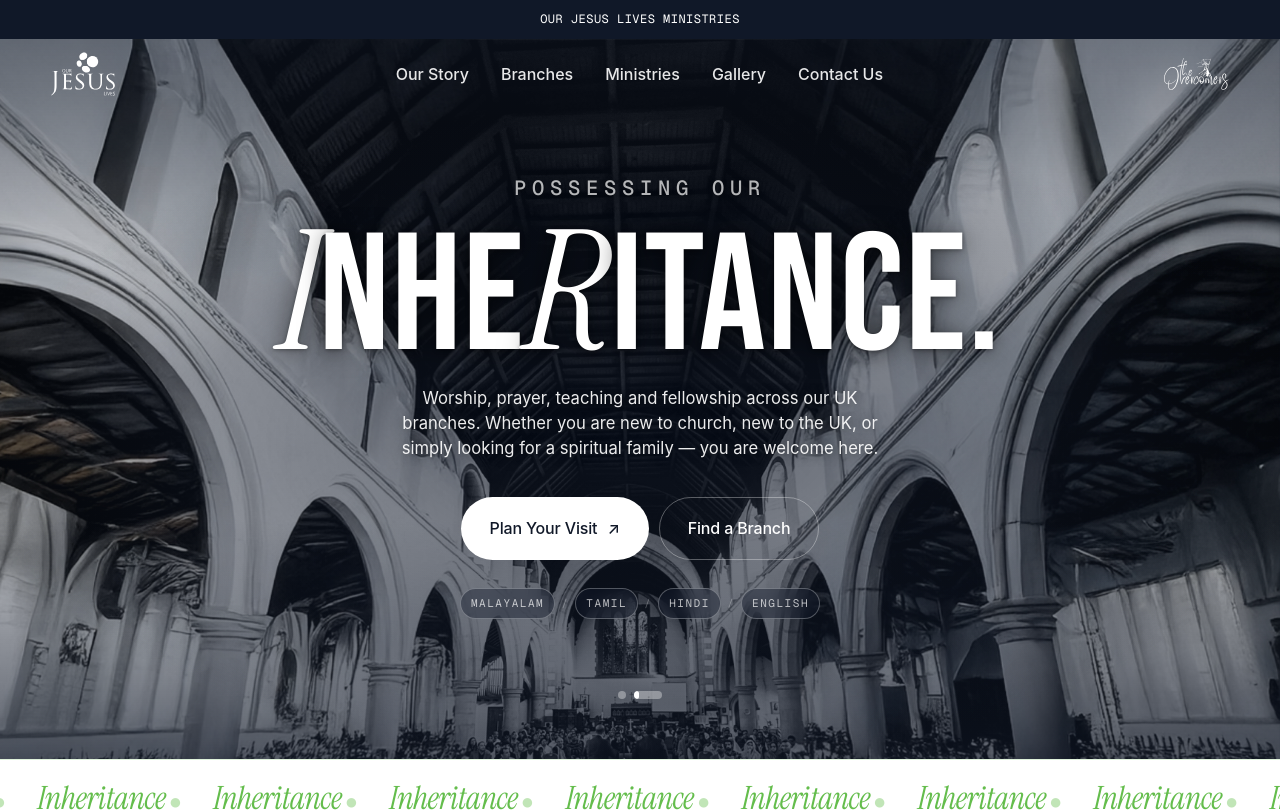
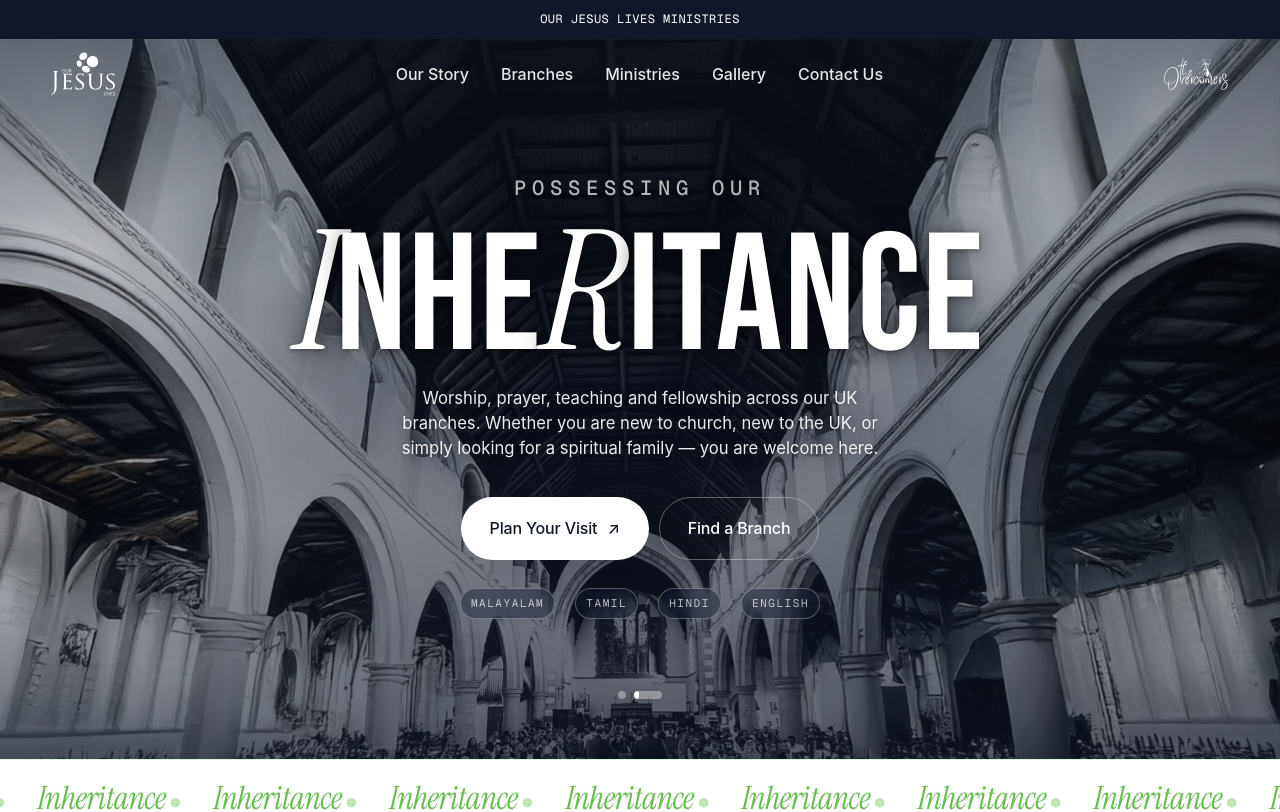
Before and after one commit to ourjesuslives2026/ourjesuslives, a React (Vite) app: page / in a window 1280 px wide. Shown: the top 812 px of the page. Built offline with nearby package versions, Linux system fonts and the light colour scheme; a web font is replaced by a local one.

Commit message:
Remove trailing dot from INHERITANCE heading
Co-Authored-By: Claude Sonnet 4.6 <noreply@anthropic.com>

```diff
--- a/src/components/Hero.jsx
+++ b/src/components/Hero.jsx
@@ -66,8 +66,8 @@ export default function Hero() {
         <div className="hero__copy-full">
           <h1 className="display">
             <span className="hero__heading-top">Possessing Our</span>
-            <span className="hero__inherit-word" aria-label="Inheritance.">
-              <em>I</em><b>NHE</b><em>R</em><b>ITANCE.</b>
+            <span className="hero__inherit-word" aria-label="Inheritance">
+              <em>I</em><b>NHE</b><em>R</em><b>ITANCE</b>
             </span>
           </h1>
           <p className="hero__sub-full">
```
